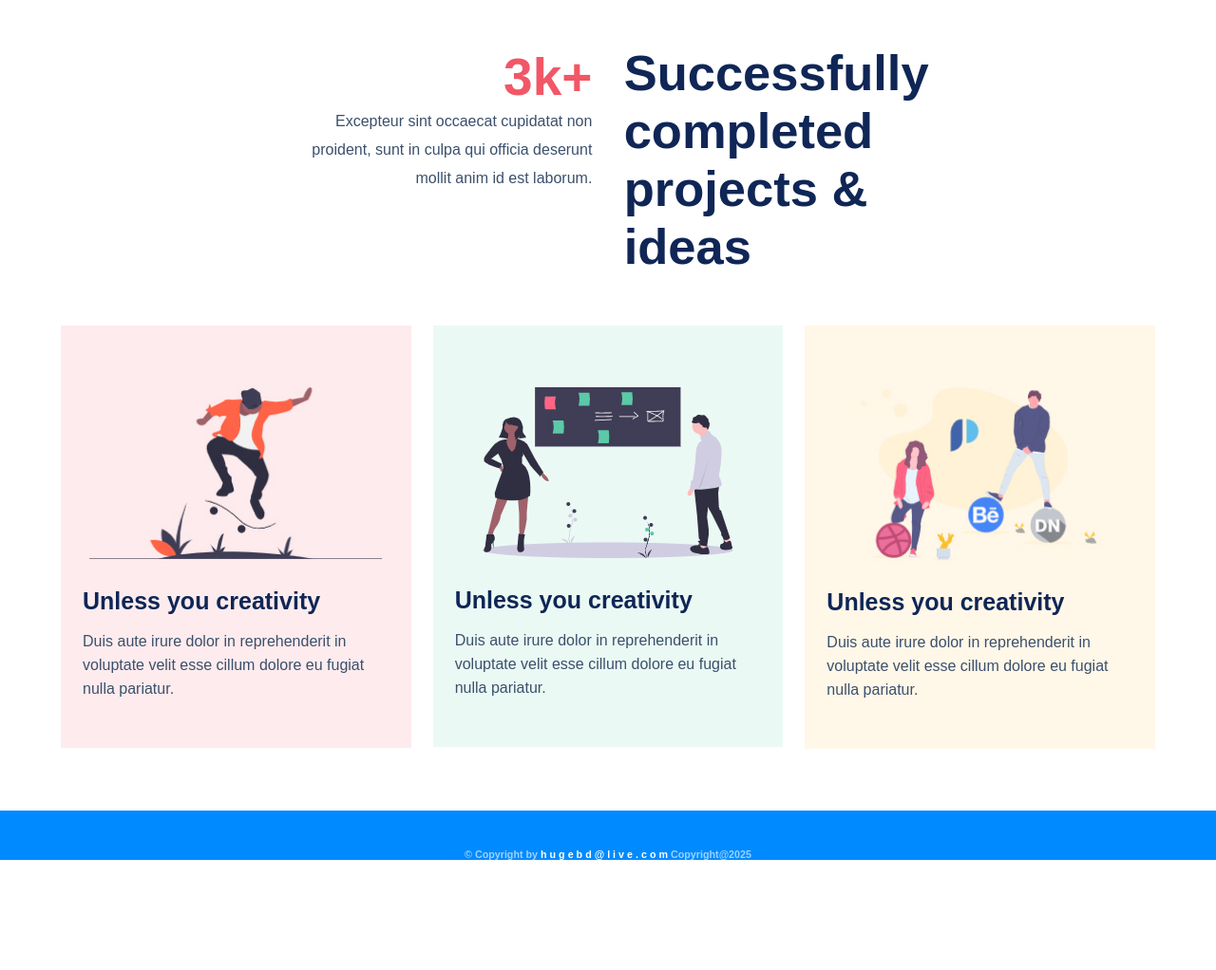
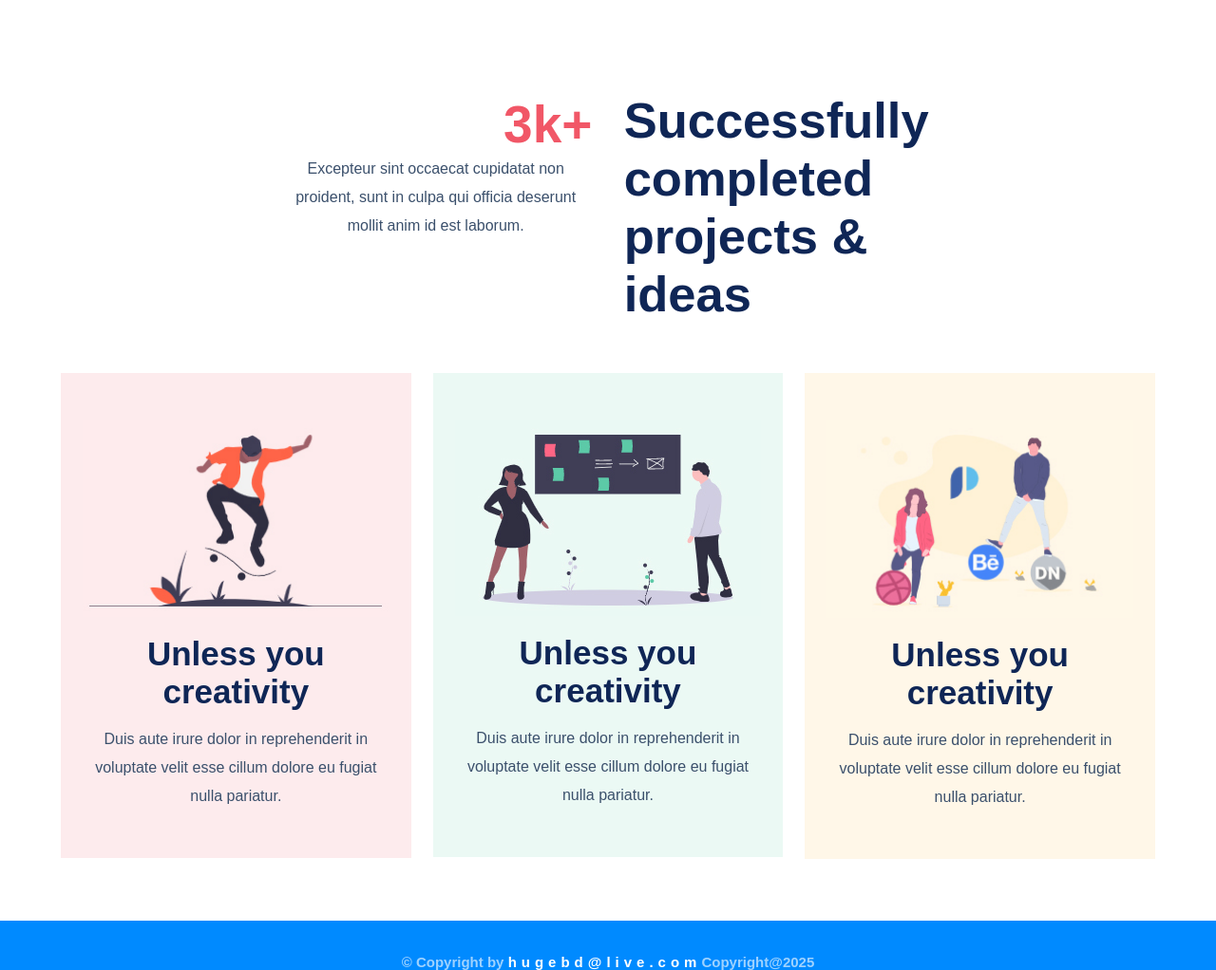
Before and after one commit to bipulpaul122/project-1, a plain HTML site: page index.html in a window 1280 px wide. Shown: the part 952-1974 px from the top of the page at 95% size. Before the commit the page ends 1858 px from the top, so only its background shows below. Drawn offline with Linux system fonts and the light colour scheme; files whose address does not match are found by name.

Commit message:
Add files via upload

```diff
--- a/index.html
+++ b/index.html
@@ -30,7 +30,7 @@
 	<section class="banner" >
 		<div class="container2" >
 			<h1 class="b_h1">It's time to amplify your <span>online business</span></h1>
-			<p class="b_p">Lorem ipsum dolor sit amet, consectetur adipisicing elit, sed do eiusmod tempor incididunt ut labore et
+			<p class="b_p">There are many variations of passages of Lorem Ipsum available, but the majority have suffered alteration in some form, by injected humour, or randomised words which don't look even slightly believable.Lorem ipsum dolor sit amet, consectetur adipisicing elit, sed do eiusmod tempor incididunt ut labore et
 dolore magna aliqua. Ut enim ad minim veniam.</p>
 
 
--- a/style.css
+++ b/style.css
@@ -17,6 +17,7 @@ header{
 	margin: 0 auto;
 	width: 90%;
 	overflow: hidden;
+	text-align: center;
 
 }
 .logo{
@@ -116,7 +117,7 @@ header{
 .a_left p{	;
 	margin: 0 0 0 70px;
 	line-height:30px;
-	text-align: right;
+	text-align: center;
 
 
 
@@ -166,13 +167,13 @@ header{
 }
 .f_h2{
 	margin: 15px 0 ;
-	font-size: 25px;
+	font-size: 35px;
 	color:#0f2656;
 
 }
 .f_p{
 	margin: 0;
-	line-height: 25px;
+	line-height: 30px;
 }
 
 
@@ -187,16 +188,17 @@ footer{
 
 }
 .ft{
-	padding: 5px 0 0;
+	padding: 20px 0 0;
 	background-color: #008aff ;
 }
 .ft h6{
-	margin: 35px 0 0;
+	margin: 15px 0 0;
 	text-align: center;
 	color: #9ed2ff;
+	font-size: 15px;
 }
 .ft span{
-	letter-spacing: 3px;
+	letter-spacing: 5px;
 	color: #ffffff;
 
 }
```
